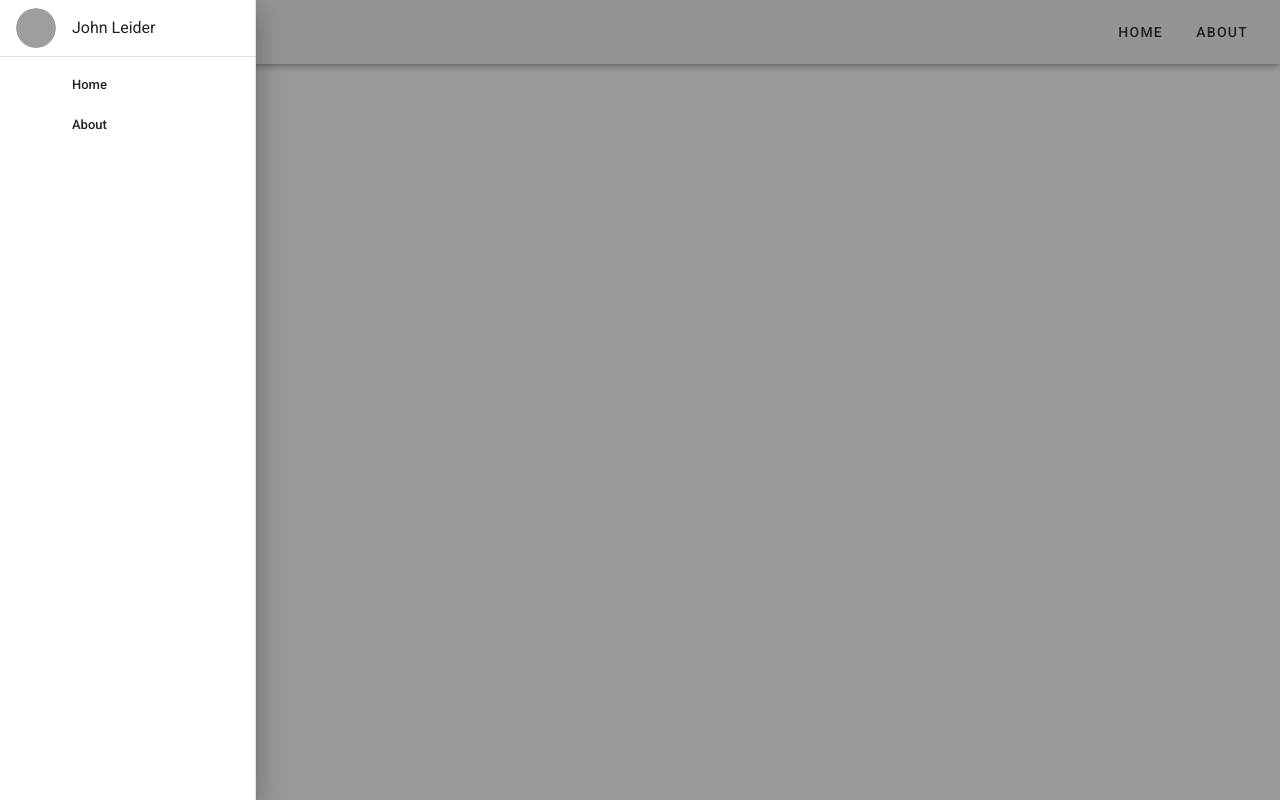
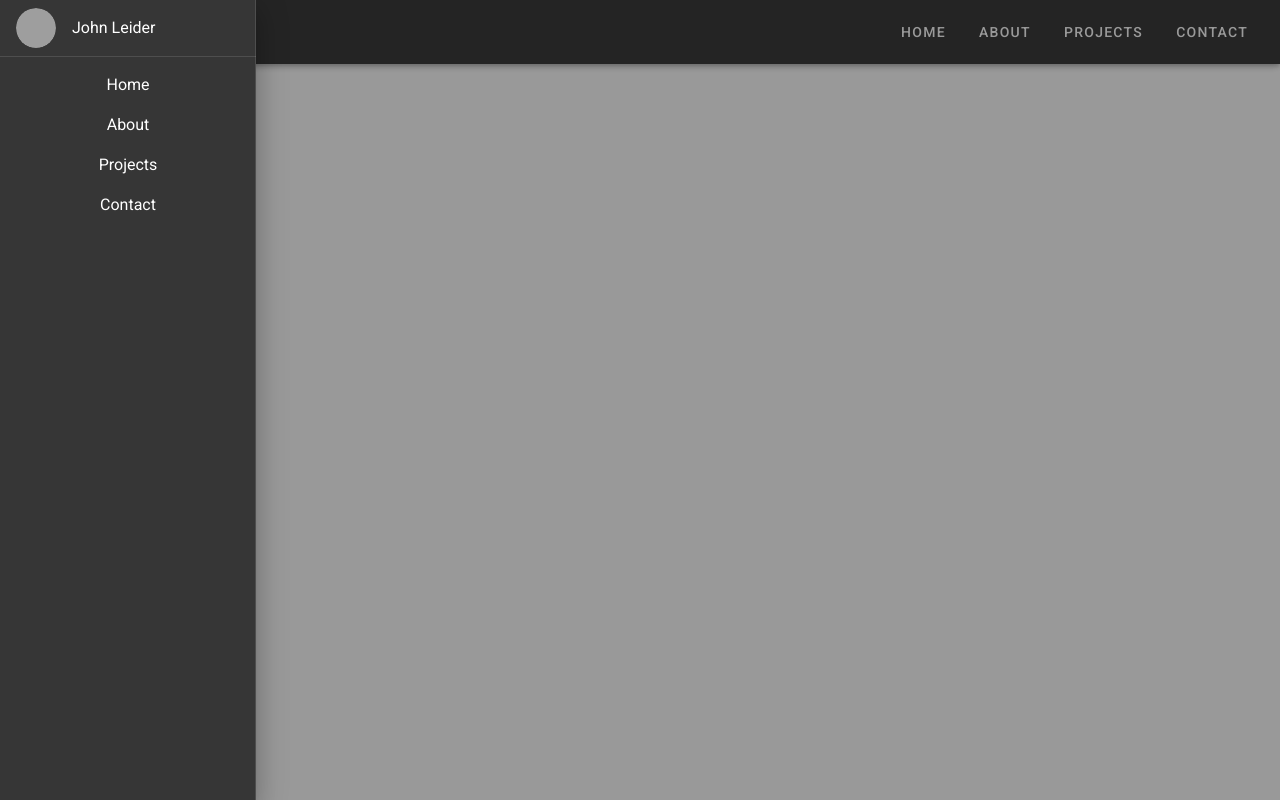
Before and after one commit to AlenJakob/vuetify-project, a Vue app: page / in a window 1280 px wide. Built offline with nearby package versions, Linux system fonts and the light colour scheme; grey boxes are pictures that could not be loaded.

Commit message:
fix side navbar

```diff
--- a/src/components/Navigation.vue
+++ b/src/components/Navigation.vue
@@ -1,7 +1,7 @@
 <template>
   <div>
     <div>
-      <v-app-bar>
+      <v-app-bar dark>
         <v-app-bar-nav-icon class="mx-1" @click="drawer = !drawer" />
         <v-toolbar-title>Vuetify Project</v-toolbar-title>
         <v-spacer></v-spacer>
@@ -29,6 +29,7 @@
       </v-col> -->
 
       <v-navigation-drawer
+        dark
         v-model="drawer"
         absolute
         :right="$vuetify.rtl"
@@ -48,14 +49,10 @@
 
         <v-list dense>
           <v-list-item v-for="link in links" :key="link.to" link>
-            <v-list-item-icon>
-              <v-icon>{{ link.icon }}</v-icon>
-            </v-list-item-icon>
-
             <v-list-item-content>
-              <v-list-item-title :to="link.dir">
+              <router-link :to="link.dir">
                 {{ link.to }}
-              </v-list-item-title>
+              </router-link>
             </v-list-item-content>
           </v-list-item>
         </v-list>
@@ -72,8 +69,18 @@ export default {
       links: [
         { id: 1, to: "Home", dir: "/home" },
         { id: 2, to: "About", dir: "/about" },
+        { id: 3, to: "Projects", dir: "/projects" },
+        { id: 4, to: "Contact", dir: "/contact" },
       ],
     };
   },
 };
 </script>
+
+<style lang="scss">
+a {
+    color:white!important;
+    text-decoration: none;
+    text-align: center;
+}
+</style>
```
